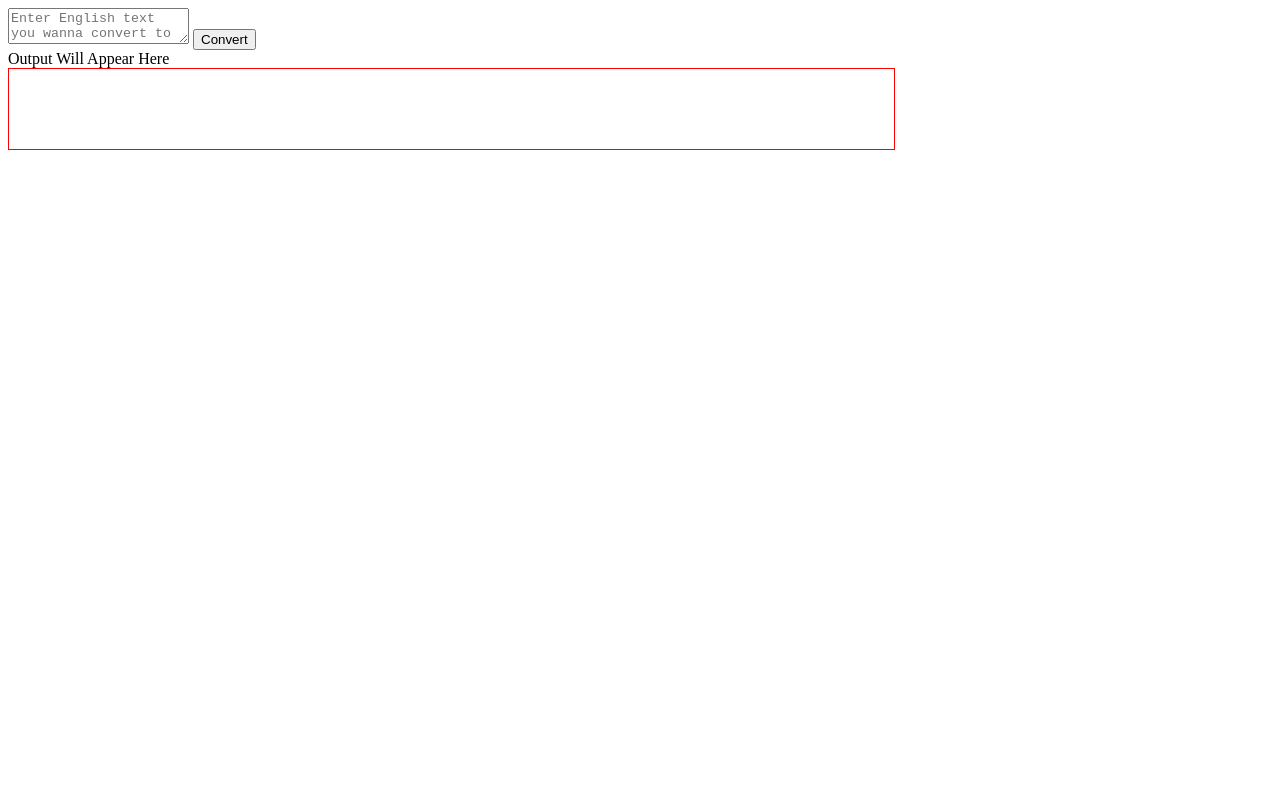
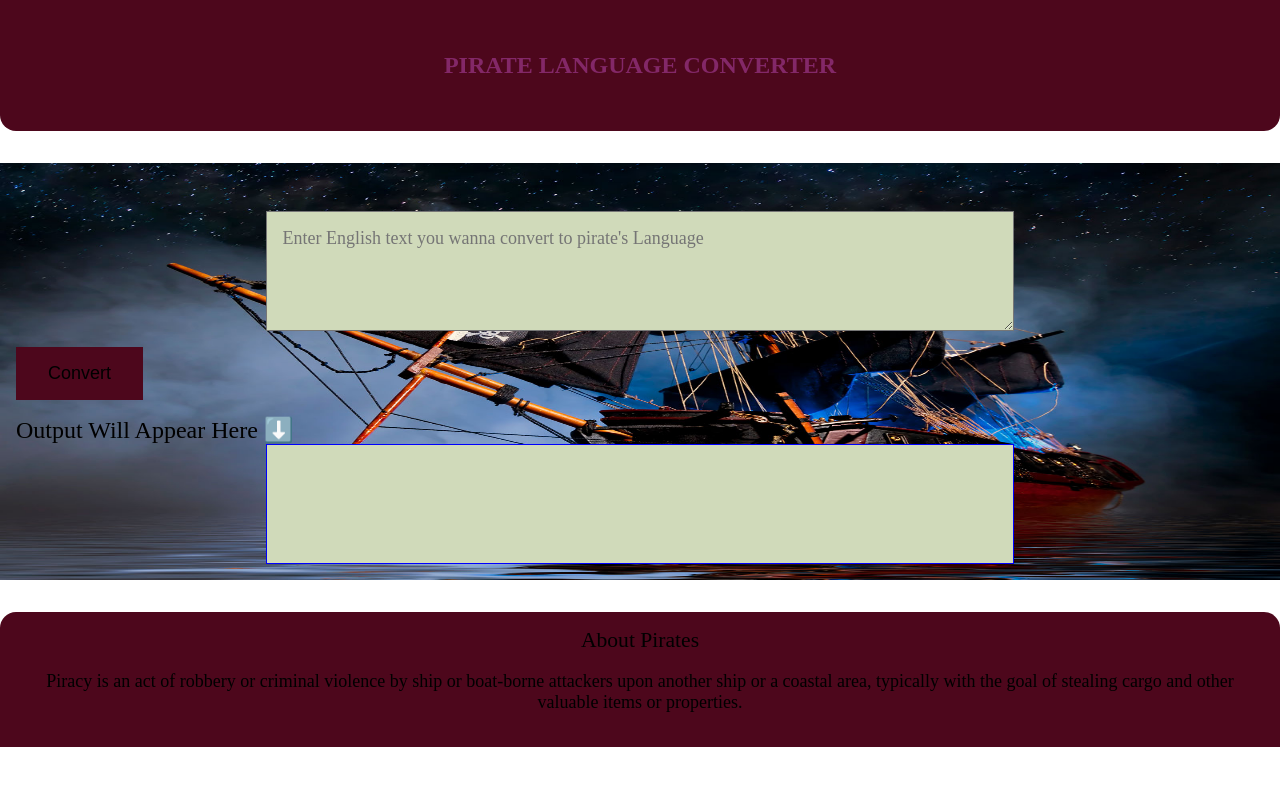
Before and after one commit to pkumars397/Pirate-Speak-Web-App, a plain HTML site: page index.html in a window 1280 px wide. Drawn offline with Linux system fonts and the light colour scheme; a web font is replaced by a local one.

Commit message:
styling updated

```diff
--- a/index.html
+++ b/index.html
@@ -1,19 +1,35 @@
 <!DOCTYPE html>
 <html lang="en">
+
 <head>
     <meta charset="UTF-8">
     <meta name="viewport" content="width=device-width, initial-scale=1.0">
     <title>Pirate Talk</title>
+    <link type="image/x-icon" href="images/favicon.png" rel="shortcut icon">
     <link href="styles.css" rel="stylesheet">
 </head>
+
 <body>
-    <textarea id="txt-Input" placeholder="Enter English text you wanna convert to pirate's Language"></textarea>
+    <nav>
+        <h1>PIRATE LANGUAGE CONVERTER</h1>
+    </nav>
 
-    <button id="btn-Translate">Convert</button>
+    <main>
+        <textarea id="txt-Input" placeholder="Enter English text you wanna convert to pirate's Language"></textarea>
 
-    <div >Output Will Appear Here</div>
-    <div id="output"></div>
+        <button id="btn-Translate">Convert</button>
+
+        <div style="font-size: x-large;">Output Will Appear Here ⬇️</div>
+        <div id="output"></div>
+
+    </main>
+
+    <footer>
+        <div style="font-size: larger;">About Pirates</div>
+        <p>Piracy is an act of robbery or criminal violence by ship or boat-borne attackers upon another ship or a coastal area, typically with the goal of stealing cargo and other valuable items or properties.</p>
+    </footer>
 
     <script src="app.js" type="text/javascript"></script>
 </body>
+
 </html>
--- a/styles.css
+++ b/styles.css
@@ -1,5 +1,83 @@
+@import url('https://fonts.googleapis.com/css2?family=Texturina:wght@400;600;800&display=swap');
+
+:root{
+    --primary-color:rgb(77, 7, 28);
+    --secondary-color:rgb(208, 218, 186);
+}
+
+* {
+    box-sizing: border-box;
+}
+
+body{
+    font-family: 'Texturina', serif;
+    margin:0;
+}
+
+nav{
+    background-color:var(--primary-color);
+    color:rgb(131, 40, 104);
+    margin:auto;
+    text-align: center;
+    padding: 2rem 1rem;
+    font-family: inherit;
+    border-bottom-left-radius: 1rem;
+    border-bottom-right-radius: 1rem;
+}
+
+
+#txt-Input{
+    box-sizing: border-box;
+    display: block;
+    width:60%;
+    min-height:15vh;
+    margin-top:2rem;
+    margin-left:auto;
+    margin-right:auto;
+    padding:1rem;
+    font-size:large;
+    font-family: inherit;
+    background-color: var(--secondary-color);
+}
+
+#btn-Translate{
+    background-color: var(--primary-color);
+    border: none;
+    margin: 1rem 0;
+    padding: 1rem 2rem;
+    font-size: large;
+}
+
+main{
+    margin:2rem 0rem;
+    padding: 1rem;
+    background-image: url(images/pirate.jpg);
+    background-repeat:no-repeat;
+    background-size: 100% 100%;
+
+}
+
 #output{
-    height:10vh;
-    width: 70%;
-    border:1px solid red;
+    display: block;
+    min-height:15vh;
+    max-height:20vh;
+    width: 60%;
+    border:1px solid blue;
+    font-family: inherit;
+    margin: auto;
+    padding:1rem;
+    overflow: scroll;
+    background-color: var(--secondary-color);
 }
+
+footer{
+    text-align: center;
+    background-color: var(--primary-color);
+    padding:1rem;
+    width: 100%;
+    font-size:large;
+    position:relative;
+    bottom: 0;
+    border-top-left-radius: 1rem;
+    border-top-right-radius: 1rem;
+  }
```
Also changed, not shown: images/favicon.png (added), images/pirate.jpg (added).
